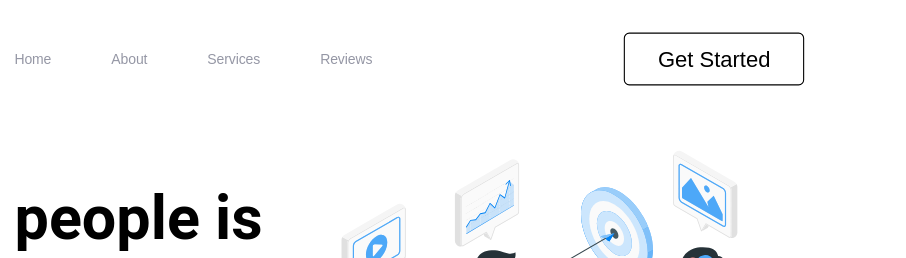
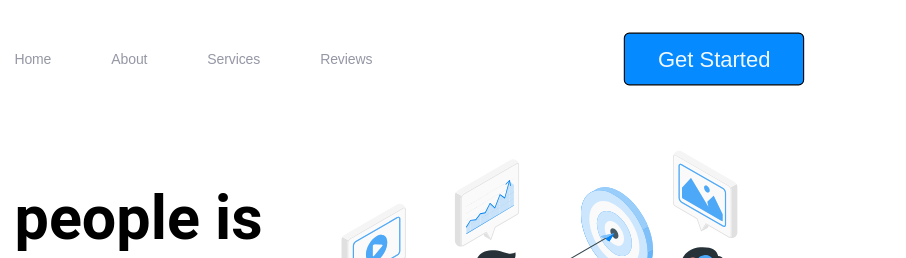
Before and after one commit to SarvarbekYuldoshov/Dejitilocen, a plain HTML site: page index.html in a window 1280 px wide. In both pictures the pointer is over the button 1087 px from the left and 59 px from the top of the page. Shown: the top 258 px of the page, 374-1280 px from the left. Drawn offline with Linux system fonts and the light colour scheme; a web font is replaced by a local one.

Commit message:
salomlar

```diff
--- a/css/main.css
+++ b/css/main.css
@@ -68,6 +68,8 @@
 .header__button:hover{
     transition: 1s;
     transform: scale(1.1);
+    background-color: #058AFF;
+    color: aliceblue;
 
 }
 .header__link {
```
